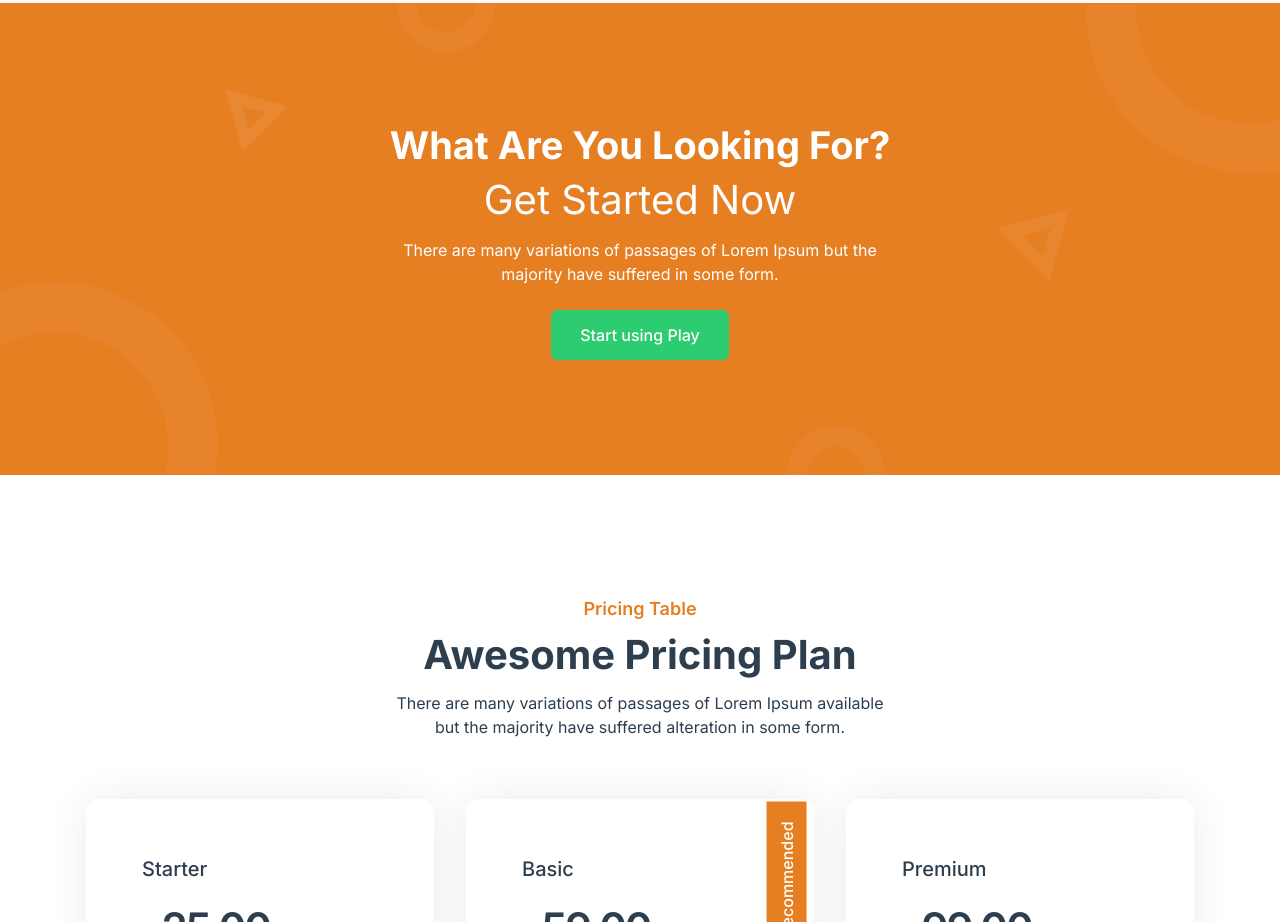
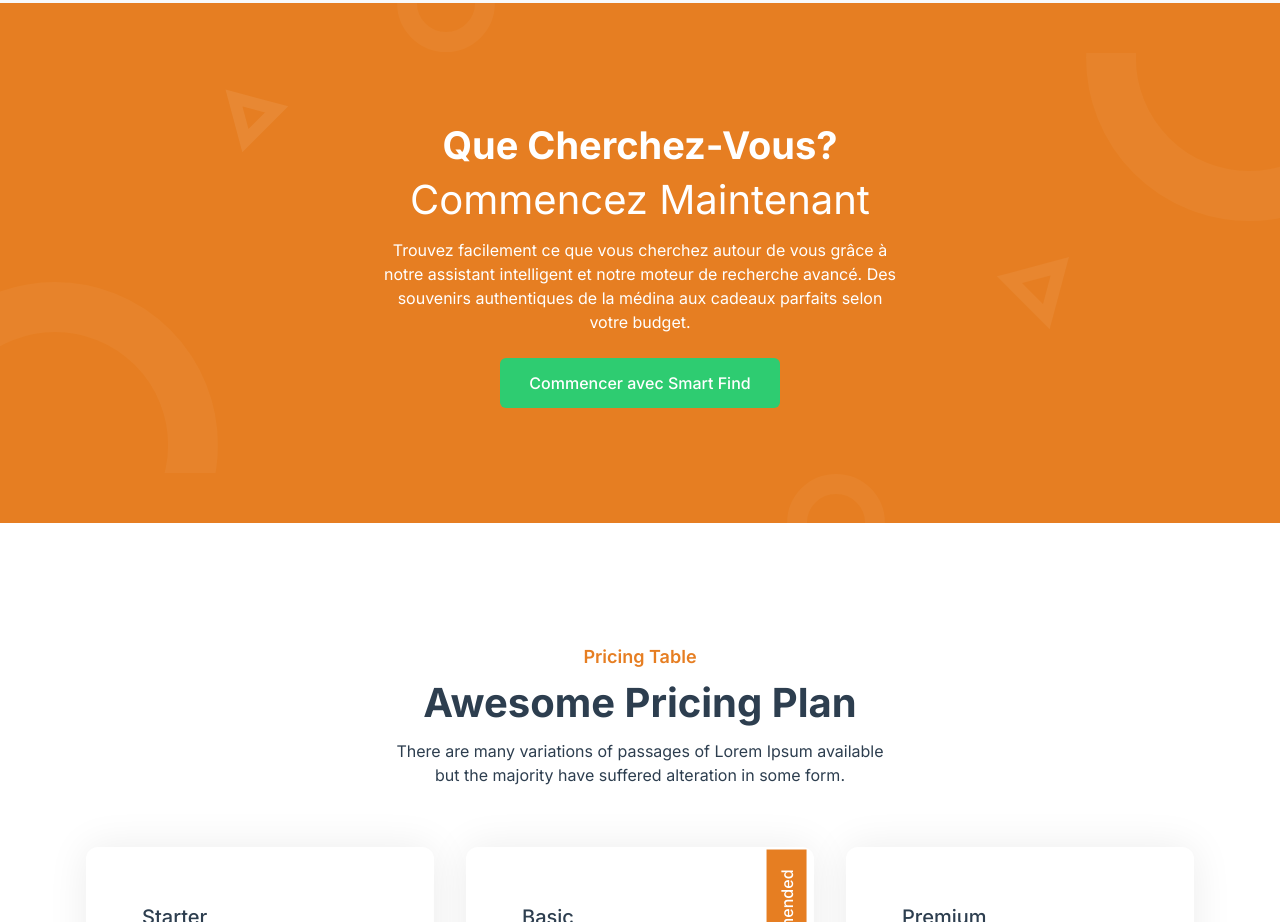
Before and after one commit to khalidElbouari/smartfind-vitrine, a website: page index.html in a window 1280 px wide. Shown: the part 1820-2742 px from the top of the page. Drawn offline with Linux system fonts and the light colour scheme.

Commit message:
refact: update CTA Section

```diff
--- a/index.html
+++ b/index.html
@@ -635,22 +635,22 @@
                 <h2
                   class="mb-2.5 text-3xl font-bold text-white md:text-[38px] md:leading-[1.44]"
                 >
-                  <span>What Are You Looking For?</span>
+                  <span>Que Cherchez-Vous?</span>
                   <span class="text-3xl font-normal md:text-[40px]">
-                    Get Started Now
+                    Commencez Maintenant
+
                   </span>
                 </h2>
                 <p
                   class="mx-auto mb-6 max-w-[515px] text-base leading-[1.5] text-white"
                 >
-                  There are many variations of passages of Lorem Ipsum but the
-                  majority have suffered in some form.
+                  Trouvez facilement ce que vous cherchez autour de vous grâce à notre assistant intelligent et notre moteur de recherche avancé. Des souvenirs authentiques de la médina aux cadeaux parfaits selon votre budget.
                 </p>
                 <a
                   href="javascript:void(0)"
                   class="inline-block rounded-md border border-transparent bg-secondary px-7 py-3 text-base font-medium text-white transition hover:bg-[#0BB489]"
                 >
-                  Start using Play
+                Commencer avec Smart Find
                 </a>
               </div>
             </div>
```
